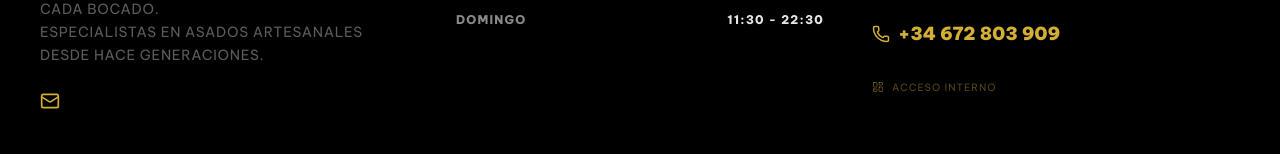
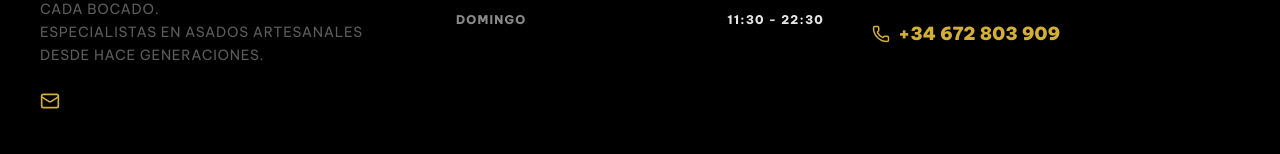
Before and after one commit to AaronCM2705/Asadero_Alameda_Final, a React (Vite) app: page /menu in a window 1280 px wide. Shown: the part 1029-1183 px from the top of the page. Built offline with nearby package versions, Linux system fonts and the light colour scheme; no server answers; the database is empty; a web font is replaced by a local one.

Commit message:
style: eliminar enlace de acceso interno del footer

```diff
--- a/src/components/common/Footer.tsx
+++ b/src/components/common/Footer.tsx
@@ -46,12 +46,6 @@ export const Footer = () => {
               <Phone size={18} />
               +34 672 803 909
             </a>
-            <div className="pt-4">
-              <a href="/login-admin" className="text-[10px] uppercase tracking-widest text-primary/40 hover:text-primary flex items-center gap-2 transition-colors">
-                <LayoutDashboard size={12} />
-                Acceso Interno
-              </a>
-            </div>
           </div>
         </div>
 
```
